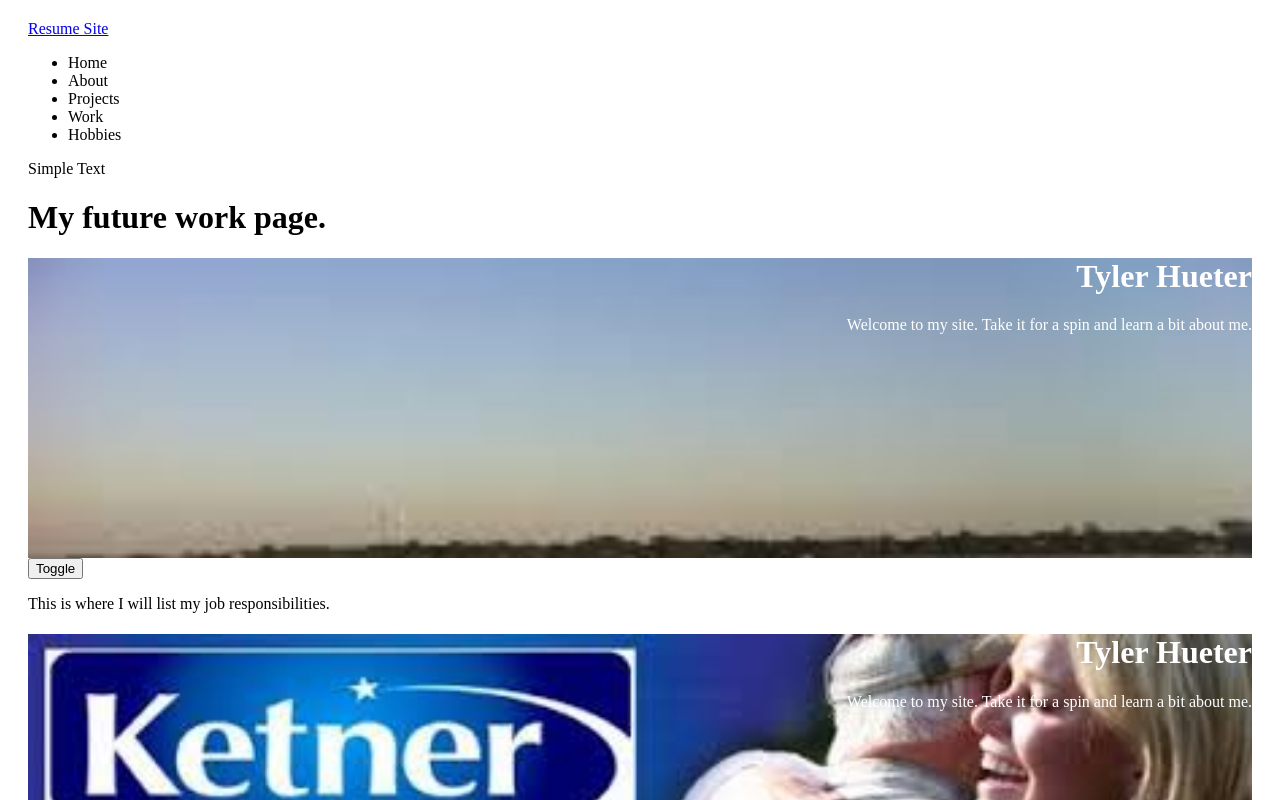
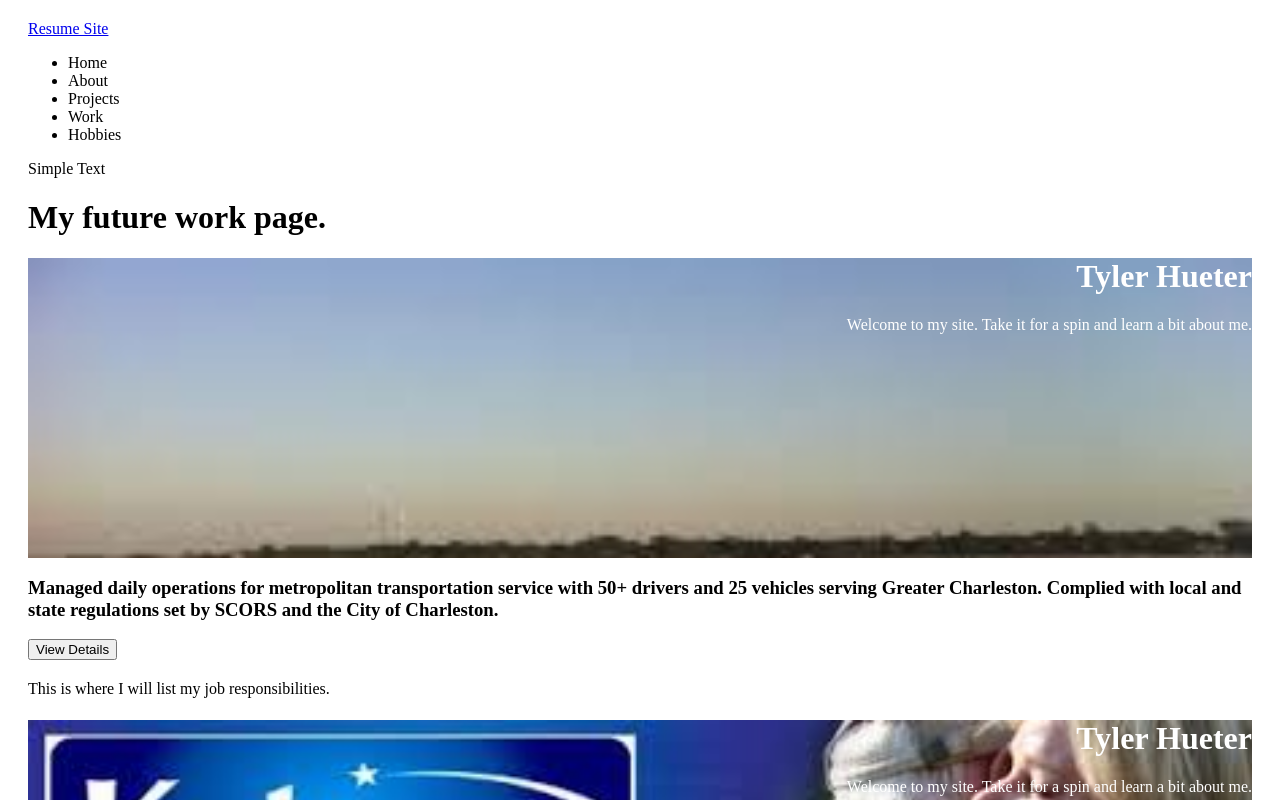
Before and after one commit to ethueter/ethueterResume, a Next.js app: page /work in a window 1280 px wide. Shown: the top 800 px of the page. Built offline with nearby package versions, Linux system fonts and the light colour scheme.

Commit message:
work page formating

```diff
--- a/pages/work.js
+++ b/pages/work.js
@@ -17,7 +17,8 @@ const Work = () => {
           <h1>My future work page.</h1>
             <WorkBanner imageURL="/taxi2.jpeg" />
             <div>
-                <Button color="primary" onClick={toggle} style={{ marginBottom: '1rem' }}>Toggle</Button>
+                    <h3>Managed daily operations for metropolitan transportation service with 50+ drivers and 25 vehicles serving Greater Charleston. Complied with local and state regulations set by SCORS and the City of Charleston.</h3>
+                <Button color="primary" onClick={toggle} style={{ marginBottom: '20px' }}>View Details</Button>
                 <Collapse isOpen={isOpen}>
                     <Card>
                         <CardBody>
```
